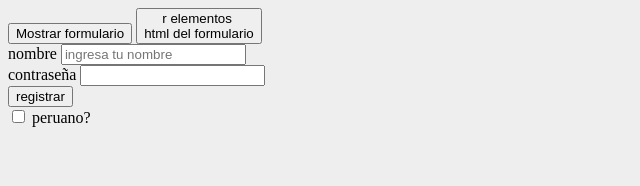
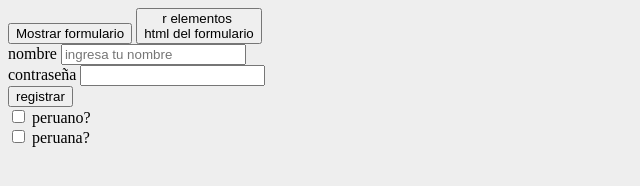
Before and after one commit to jeik0210/coffee, a website: page index.html in a window 1280 px wide. Shown: the full height of the page, 0-640 px from the left. Drawn offline with Linux system fonts and the light colour scheme.

Commit message:
add ckeckbox peruana

```diff
--- a/index.html
+++ b/index.html
@@ -18,5 +18,7 @@ contraseña
 <input type="password" name="password" id=""><br>
 <input type="submit" value="registrar"><br>
 <input type="checkbox" name="" id=""> peruano?
+<br>
+<input type="checkbox" name="" id=""> peruana?
 </body>
 </html>
```
